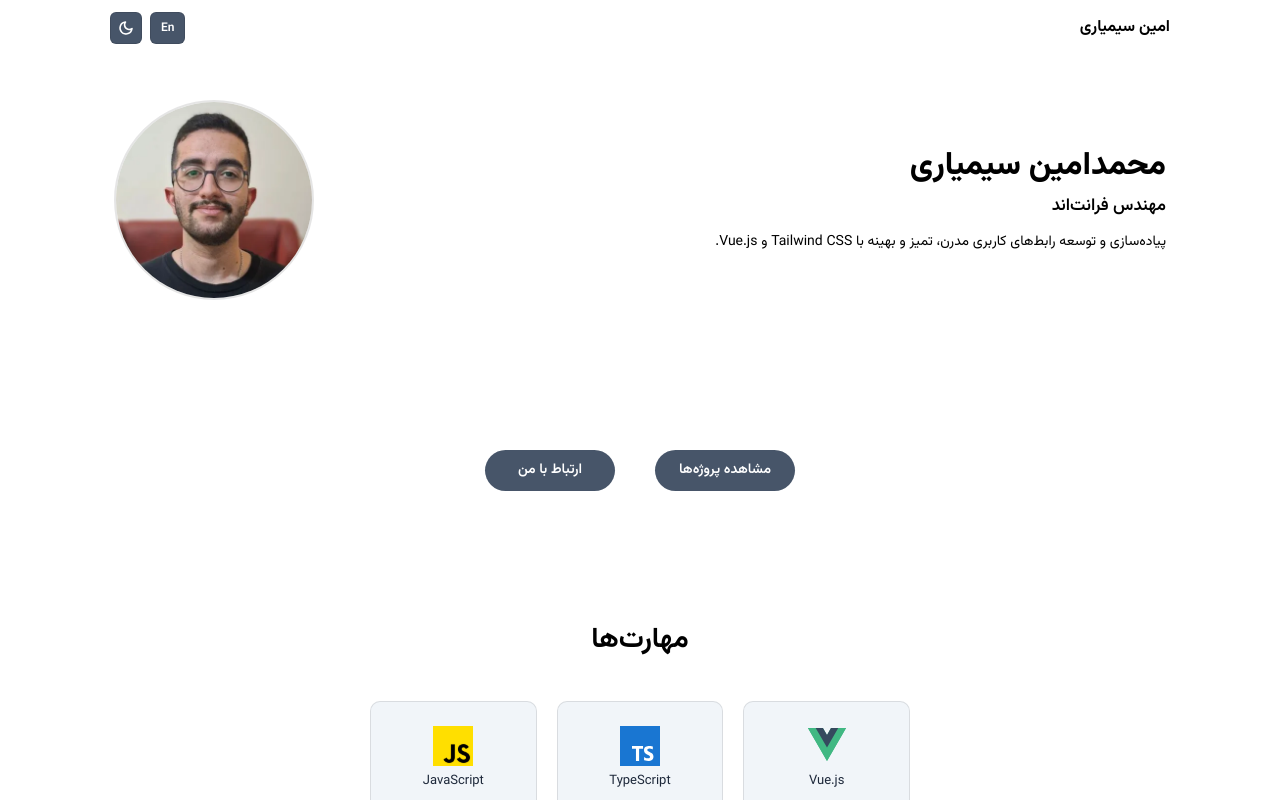
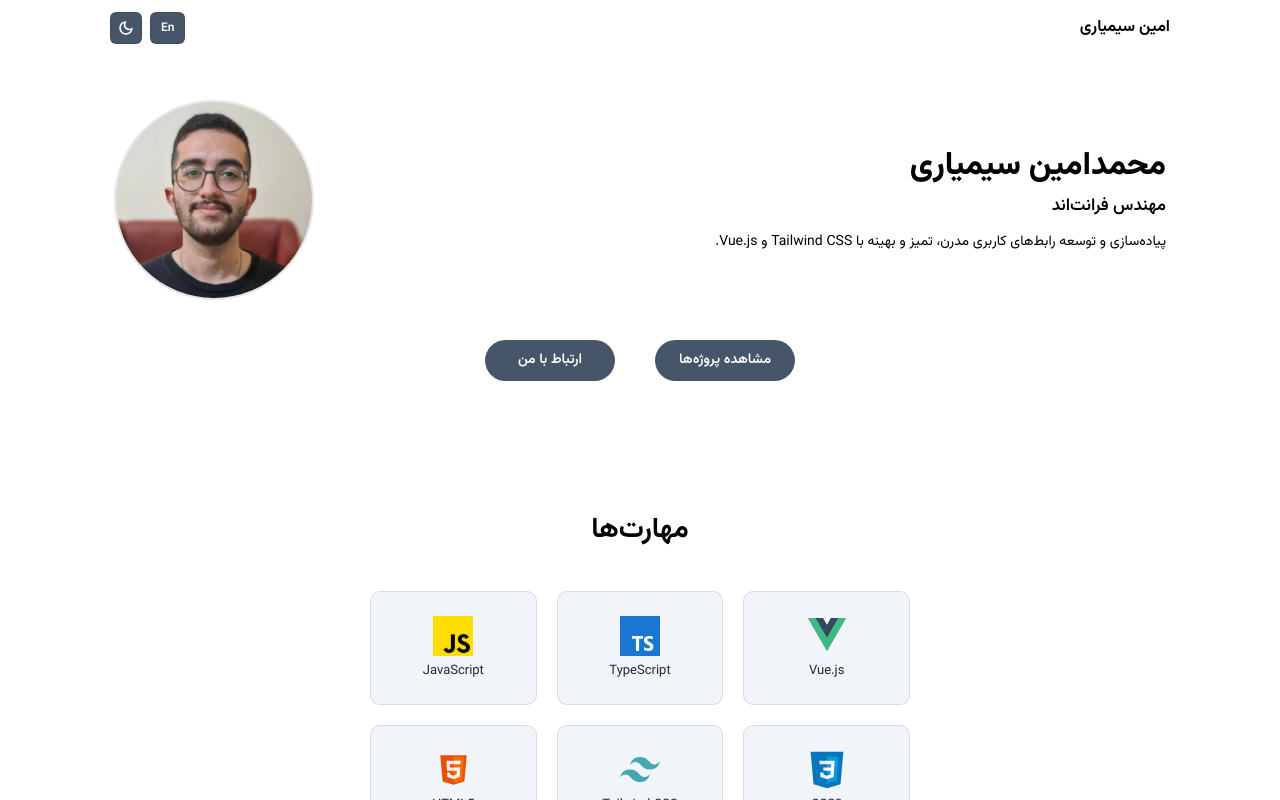
Before and after one commit to aminSimyari/my-portfolio, a Vue app: page / in a window 1280 px wide. Shown: the top 800 px of the page. Built offline with nearby package versions, Linux system fonts and the light colour scheme.

Commit message:
Fix navbar button centering and hero section alignment

```diff
--- a/src/components/Hero.vue
+++ b/src/components/Hero.vue
@@ -93,7 +93,7 @@ const avatarSrc = import.meta.env.BASE_URL + 'images/avatar.webp'
   display: flex;
   justify-content: center;
   gap: 16px;
-  margin-top: 100px;
+  margin-top: 32px;
 }
 
 .btn {
@@ -157,7 +157,7 @@ const avatarSrc = import.meta.env.BASE_URL + 'images/avatar.webp'
 
   .hero-buttons {
     gap: 40px;
-    margin-top: 150px;
+    margin-top: 40px;
   }
 
   .btn {
--- a/src/components/Navbar.vue
+++ b/src/components/Navbar.vue
@@ -87,6 +87,8 @@ const base = import.meta.env.BASE_URL
   font-size: 12px;
   font-weight: 600;
   color: #ffffff;
+  text-align: center;
+  line-height: 32px;
 }
 
 .theme-toggle {
```
